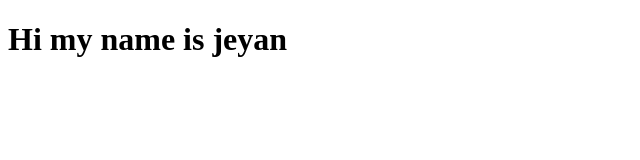
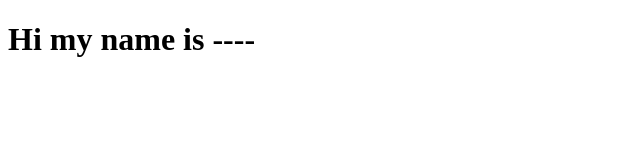
Before and after one commit to mydynamica10/laraval, a plain HTML site: page contact.html in a window 1280 px wide. Shown: the whole page, without its empty margins (0-640 px from the left). Drawn offline with Linux system fonts and the light colour scheme.

Commit message:
Update contact.html

```diff
--- a/contact.html
+++ b/contact.html
@@ -6,6 +6,6 @@
     <title>Document</title>
 </head>
 <body>
-    <h1>Hi my name is jeyan</h1>
+    <h1>Hi my name is ----</h1>
 </body>
 </html>
```
